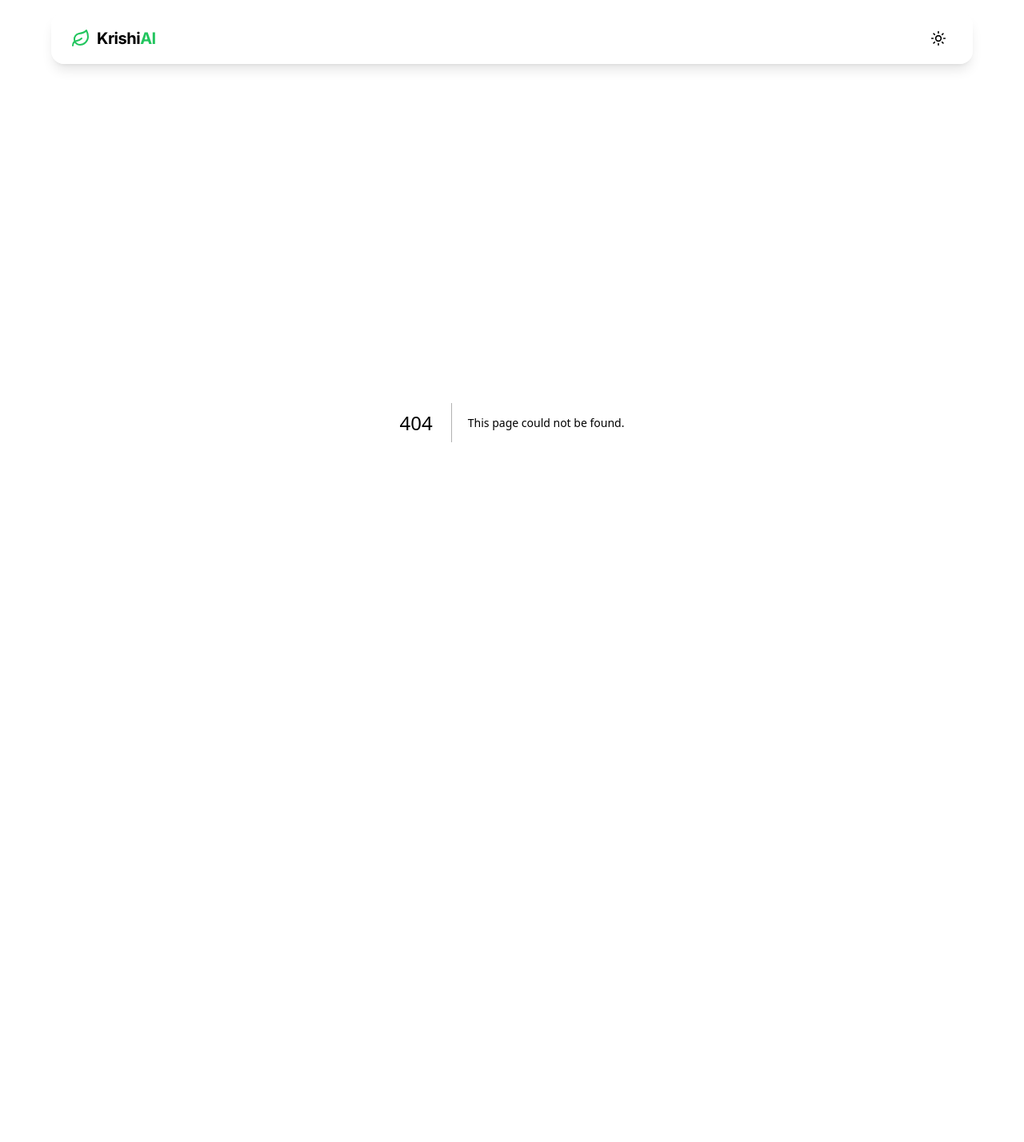
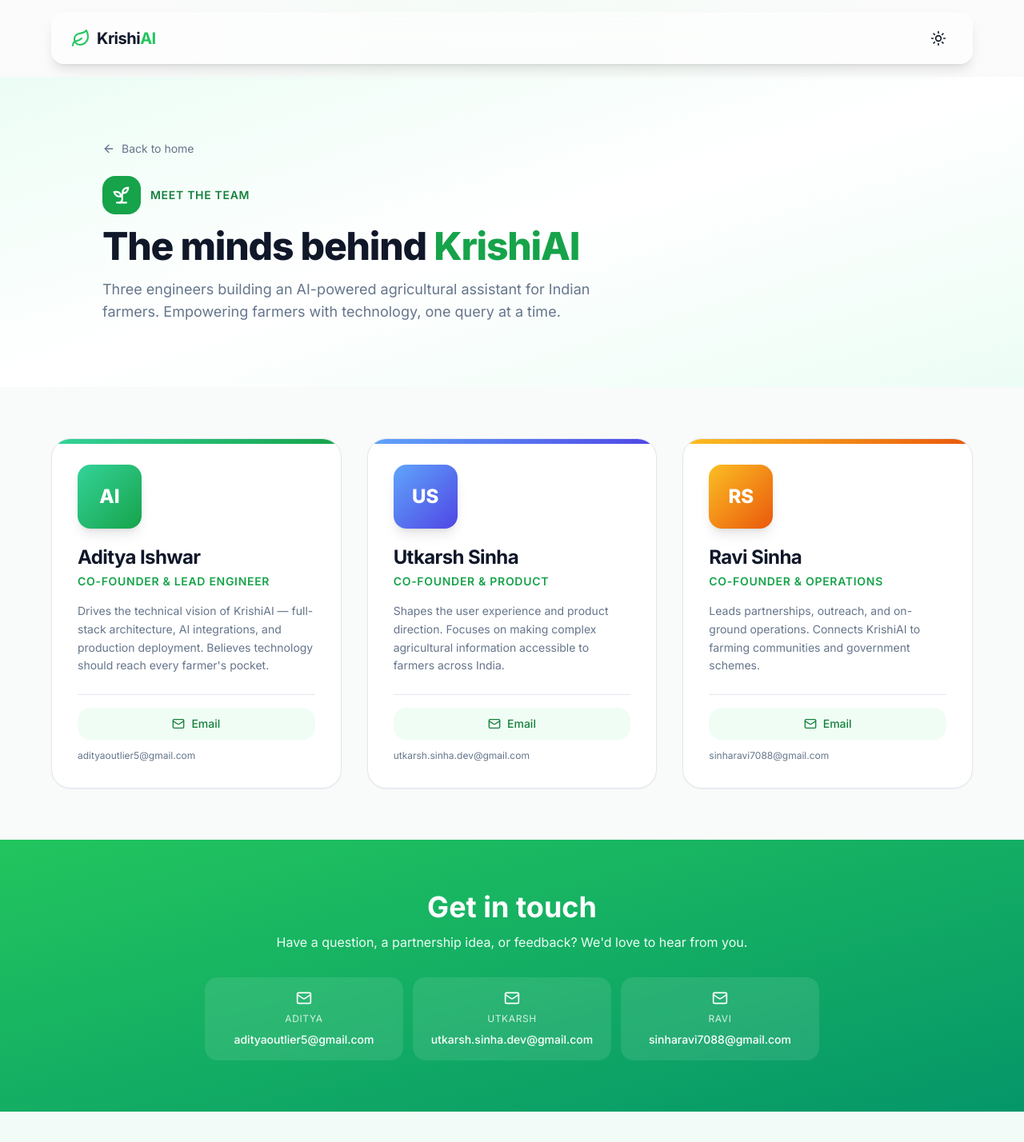
Before and after one commit to adityaoutlier5-dotcom/krishiai, a Next.js app in the folder frontend-next/: page /founders in a window 1280 px wide. Before the commit this address had no page. Shown: the top 1428 px of the page at 80% size. Before the commit the page ends 960 px from the top, so only its background shows below. Built offline with nearby package versions, Linux system fonts and the light colour scheme.

Commit message:
feat: landing page + auth flow + founders page + Gemini fallback fix

```diff
--- /dev/null
+++ b/frontend-next/src/app/founders/page.tsx
@@ -0,0 +1,173 @@
+"use client"
+
+import Link from "next/link"
+import { Mail, Linkedin, Github, Sprout, ArrowLeft } from "lucide-react"
+
+type Founder = {
+  name: string
+  role: string
+  email: string
+  bio: string
+  initials: string
+  gradient: string
+}
+
+const FOUNDERS: Founder[] = [
+  {
+    name: "Aditya Ishwar",
+    role: "Co-Founder & Lead Engineer",
+    email: "adityaoutlier5@gmail.com",
+    bio: "Drives the technical vision of KrishiAI — full-stack architecture, AI integrations, and production deployment. Believes technology should reach every farmer's pocket.",
+    initials: "AI",
+    gradient: "from-emerald-400 to-green-600",
+  },
+  {
+    name: "Utkarsh Sinha",
+    role: "Co-Founder & Product",
+    email: "utkarsh.sinha.dev@gmail.com",
+    bio: "Shapes the user experience and product direction. Focuses on making complex agricultural information accessible to farmers across India.",
+    initials: "US",
+    gradient: "from-blue-400 to-indigo-600",
+  },
+  {
+    name: "Ravi Sinha",
+    role: "Co-Founder & Operations",
+    email: "sinharavi7088@gmail.com",
+    bio: "Leads partnerships, outreach, and on-ground operations. Connects KrishiAI to farming communities and government schemes.",
+    initials: "RS",
+    gradient: "from-amber-400 to-orange-600",
+  },
+]
+
+export default function FoundersPage() {
+  return (
+    <div className="-mt-8 -mx-4 md:-mx-8 flex flex-col">
+      {/* HERO ============================================================ */}
+      <section className="bg-gradient-to-br from-emerald-50 via-white to-emerald-50 dark:from-emerald-950/40 dark:via-background dark:to-emerald-950/30 px-6 md:px-12 py-14 md:py-20">
+        <div className="mx-auto max-w-5xl">
+          <Link
+            href="/"
+            className="mb-6 inline-flex items-center gap-2 text-sm text-muted-foreground hover:text-primary transition-colors"
+          >
+            <ArrowLeft className="h-4 w-4" />
+            Back to home
+          </Link>
+
+          <div className="flex items-center gap-3 mb-4">
+            <div className="flex h-12 w-12 items-center justify-center rounded-2xl bg-green-600">
+              <Sprout className="h-7 w-7 text-white" />
+            </div>
+            <span className="text-sm font-semibold uppercase tracking-wider text-green-700 dark:text-green-400">
+              Meet the Team
+            </span>
+          </div>
+
+          <h1 className="text-4xl md:text-5xl font-extrabold leading-tight tracking-tight">
+            The minds behind <span className="text-green-600">KrishiAI</span>
+          </h1>
+          <p className="mt-4 max-w-2xl text-lg text-muted-foreground">
+            Three engineers building an AI-powered agricultural assistant for Indian farmers.
+            Empowering farmers with technology, one query at a time.
+          </p>
+        </div>
+      </section>
+
+      {/* FOUNDERS GRID =================================================== */}
+      <section className="bg-background px-6 md:px-12 py-16">
+        <div className="mx-auto max-w-6xl">
+          <div className="grid gap-8 md:grid-cols-2 lg:grid-cols-3">
+            {FOUNDERS.map((f) => (
+              <FounderCard key={f.email} founder={f} />
+            ))}
+          </div>
+        </div>
+      </section>
+
+      {/* CONTACT ========================================================= */}
+      <section className="bg-gradient-to-br from-green-500 to-emerald-600 px-6 md:px-12 py-14 md:py-16 text-white">
+        <div className="mx-auto max-w-3xl text-center">
+          <h2 className="text-3xl md:text-4xl font-bold">Get in touch</h2>
+          <p className="mt-3 text-emerald-50">
+            Have a question, a partnership idea, or feedback? We&apos;d love to hear from you.
+          </p>
+
+          <div className="mt-8 grid gap-3 md:grid-cols-3">
+            {FOUNDERS.map((f) => (
+              <a
+                key={f.email}
+                href={`mailto:${f.email}`}
+                className="flex flex-col items-center gap-2 rounded-2xl bg-white/10 backdrop-blur-sm px-5 py-4 hover:bg-white/20 transition-all"
+              >
+                <Mail className="h-5 w-5" />
+                <div className="text-xs uppercase tracking-wider opacity-80">{f.name.split(" ")[0]}</div>
+                <div className="break-all text-sm font-medium">{f.email}</div>
+              </a>
+            ))}
+          </div>
+        </div>
+      </section>
+
+      {/* CTA ============================================================= */}
+      <section className="bg-emerald-50/50 dark:bg-emerald-950/20 px-6 md:px-12 py-16 md:py-20">
+        <div className="mx-auto max-w-3xl text-center">
+          <h2 className="text-2xl md:text-3xl font-bold">
+            Ready to try KrishiAI?
+          </h2>
+          <p className="mt-4 text-muted-foreground">
+            Free forever, mobile friendly, multi-language.
+          </p>
+          <div className="mt-8 flex flex-wrap justify-center gap-4">
+            <Link href="/signup">
+              <button className="rounded-full bg-green-600 px-8 py-3.5 text-sm font-semibold text-white shadow-lg shadow-green-500/25 transition-all hover:bg-green-700 hover:scale-105">
+                Get Started Free
+              </button>
+            </Link>
+            <Link href="/">
+              <button className="rounded-full border-2 border-green-600 bg-transparent px-8 py-3.5 text-sm font-semibold text-green-600 transition-all hover:bg-green-600 hover:text-white">
+                Learn More
+              </button>
+            </Link>
+          </div>
+        </div>
+      </section>
+    </div>
+  )
+}
+
+function FounderCard({ founder }: { founder: Founder }) {
+  return (
+    <div className="group relative overflow-hidden rounded-3xl border bg-card p-6 md:p-8 shadow-sm transition-all hover:shadow-xl hover:-translate-y-1">
+      {/* Gradient accent strip */}
+      <div className={`absolute inset-x-0 top-0 h-1.5 bg-gradient-to-r ${founder.gradient}`} />
+
+      {/* Avatar */}
+      <div
+        className={`mb-5 flex h-20 w-20 items-center justify-center rounded-2xl bg-gradient-to-br ${founder.gradient} text-2xl font-extrabold text-white shadow-lg`}
+      >
+        {founder.initials}
+      </div>
+
+      {/* Name + role */}
+      <h3 className="text-2xl font-bold tracking-tight">{founder.name}</h3>
+      <p className="mt-1 text-sm font-semibold uppercase tracking-wider text-green-600 dark:text-green-400">
+        {founder.role}
+      </p>
+
+      {/* Bio */}
+      <p className="mt-4 text-sm leading-relaxed text-muted-foreground">{founder.bio}</p>
+
+      {/* Contact row */}
+      <div className="mt-6 flex items-center gap-3 border-t pt-4">
+        <a
+          href={`mailto:${founder.email}`}
+          className="inline-flex flex-1 items-center justify-center gap-2 rounded-lg bg-green-50 dark:bg-green-950/40 px-4 py-2.5 text-sm font-medium text-green-700 dark:text-green-300 hover:bg-green-100 dark:hover:bg-green-950/60 transition-colors"
+        >
+          <Mail className="h-4 w-4" />
+          <span className="truncate">Email</span>
+        </a>
+      </div>
+
+      <p className="mt-3 break-all text-xs text-muted-foreground">{founder.email}</p>
+    </div>
+  )
+}
--- a/frontend-next/src/app/page.tsx
+++ b/frontend-next/src/app/page.tsx
@@ -230,6 +230,7 @@ export default function LandingPage() {
             &copy; {new Date().getFullYear()} KrishiAI &middot; Empowering Indian farmers
           </p>
           <div className="flex gap-6 text-sm text-muted-foreground">
+            <Link href="/founders" className="hover:text-primary">Meet the Team</Link>
             <Link href="/login" className="hover:text-primary">Login</Link>
             <Link href="/signup" className="hover:text-primary">Sign Up</Link>
             <Link href="/chatbot" className="hover:text-primary">Chatbot</Link>
```
